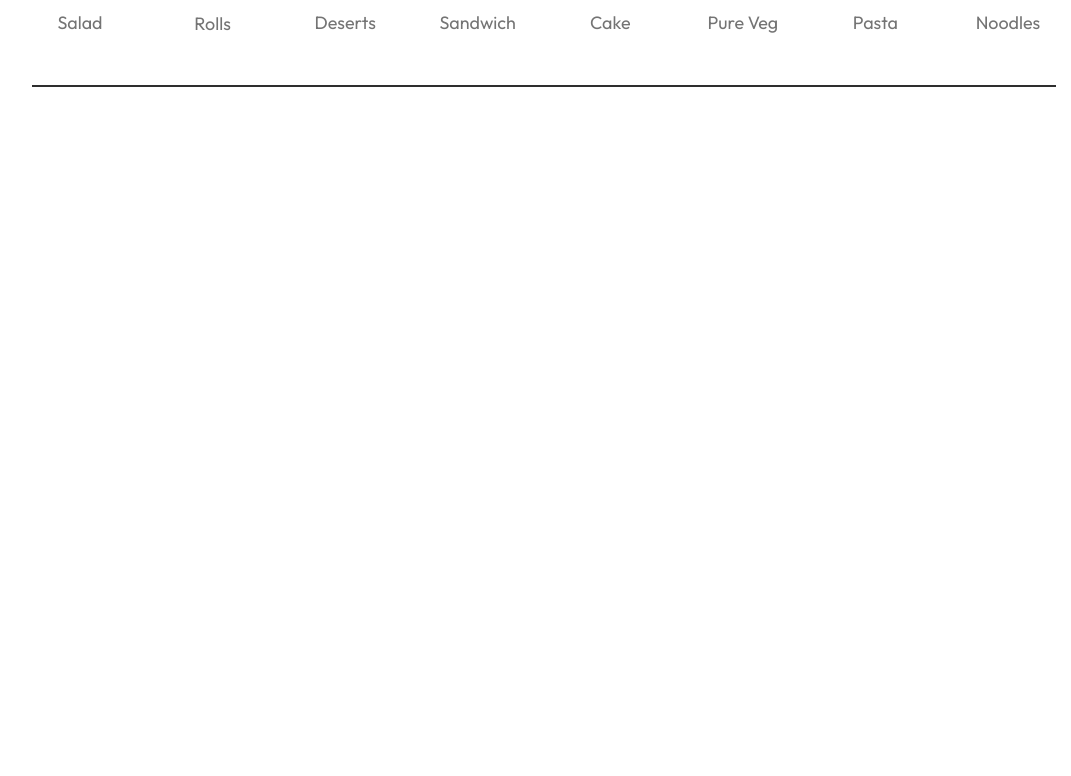
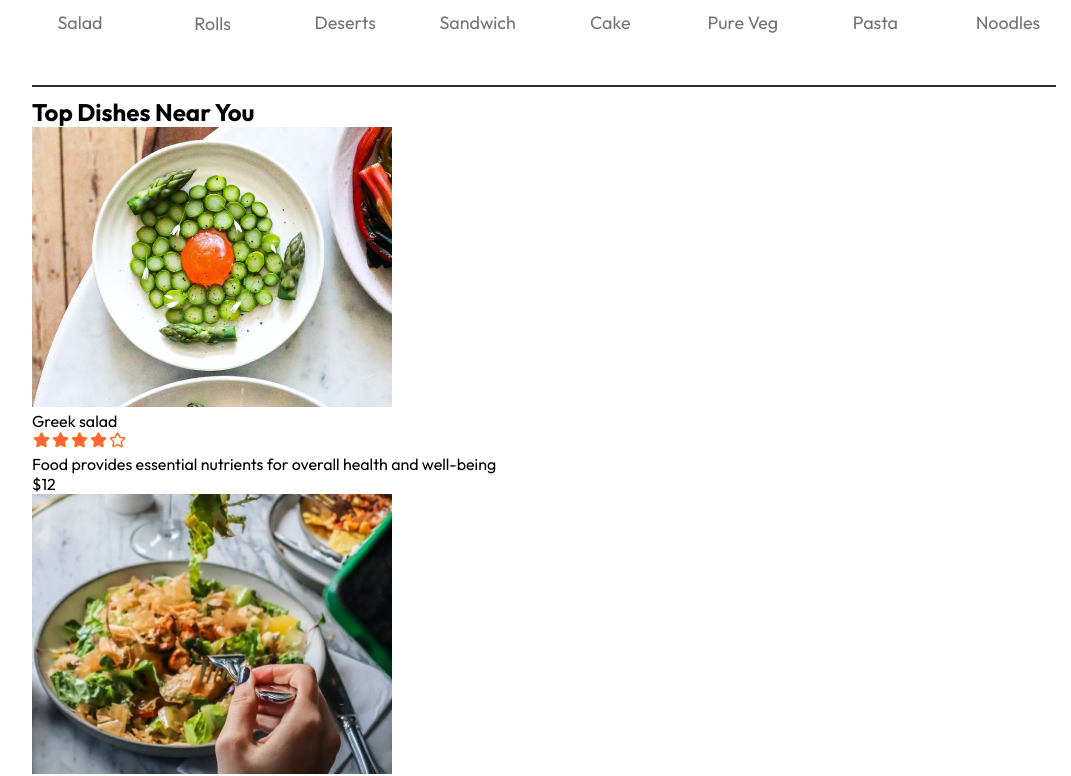
Before and after one commit to Shubham02-web/FoodDeliveryAPP, a React (Vite) app in the folder frontend/: page / in a window 1280 px wide. Shown: the part 837-1613 px from the top of the page, without its empty margins (96-1167 px from the left). Before the commit the page ends 934 px from the top, so only its background shows below. Built offline with nearby package versions, Linux system fonts and the light colour scheme.

Commit message:
food display and context api working done

```diff
--- /dev/null
+++ b/frontend/src/components/FoodDisplay/FoodDisplay.jsx
@@ -0,0 +1,29 @@
+import { useContext } from "react";
+import "./FoodDisplay.css";
+import { StoreContext } from "../../context/StoreContext";
+import FoodItem from "../FoodItem/FoodItem";
+const FoodDisplay = ({ category }) => {
+  const { food_list } = useContext(StoreContext);
+
+  return (
+    <div className="food-display" id="food-display">
+      <h2>Top Dishes Near You</h2>
+      <div className="food-display-list">
+        {food_list.map((item, index) => {
+          return (
+            <FoodItem
+              key={index}
+              image={item.image}
+              id={item.id}
+              name={item.name}
+              description={item.description}
+              price={item.price}
+            />
+          );
+        })}
+      </div>
+    </div>
+  );
+};
+
+export default FoodDisplay;
--- /dev/null
+++ b/frontend/src/components/FoodItem/FoodItem.jsx
@@ -0,0 +1,22 @@
+import React from "react";
+import "./FoodItem.css";
+import { assets } from "../../assets/assets";
+const FoodItem = ({ id, name, price, description, image }) => {
+  return (
+    <div className="food-item">
+      <div className="food-item-img-container">
+        <img className="food-item-image" src={image} alt="" />
+      </div>
+      <div className="food-item-info">
+        <div className="food-item-name-rating">
+          <p>{name}</p>
+          <img src={assets.rating_starts} alt=""></img>
+        </div>
+        <p className="food-item-desc">{description}</p>
+        <p className="food-item-price">${price}</p>
+      </div>
+    </div>
+  );
+};
+
+export default FoodItem;
--- /dev/null
+++ b/frontend/src/context/StoreContext.jsx
@@ -0,0 +1,16 @@
+import { createContext } from "react";
+import { food_list } from "../assets/assets";
+export const StoreContext = createContext(null);
+
+const StoreContextProvider = ({ children }) => {
+  const contextValue = {
+    food_list,
+  };
+  return (
+    <StoreContext.Provider value={contextValue}>
+      {children}
+    </StoreContext.Provider>
+  );
+};
+
+export default StoreContextProvider;
--- a/frontend/src/main.jsx
+++ b/frontend/src/main.jsx
@@ -2,8 +2,11 @@
 import "./index.css";
 import App from "./App.jsx";
 import { BrowserRouter } from "react-router-dom";
+import StoreContextProvider from "./context/StoreContext.jsx";
 createRoot(document.getElementById("root")).render(
   <BrowserRouter>
-    <App />
+    <StoreContextProvider>
+      <App />
+    </StoreContextProvider>
   </BrowserRouter>
 );
--- a/frontend/src/pages/Home/Home.jsx
+++ b/frontend/src/pages/Home/Home.jsx
@@ -2,12 +2,14 @@
 import ExploreMenu from "../../components/ExploreMenu/ExploreMenu";
 import Header from "../../components/Header/Header";
 import "./Home.css";
+import FoodDisplay from "../../components/FoodDisplay/FoodDisplay";
 const Home = () => {
   const [category, setCategory] = useState("All");
   return (
     <div>
       <Header />
       <ExploreMenu category={category} setCategory={setCategory} />
+      <FoodDisplay category={category} />
     </div>
   );
 };
```
Also changed, not shown: frontend/src/components/FoodDisplay/FoodDisplay.css (added), frontend/src/components/FoodItem/FoodItem.css (added).
